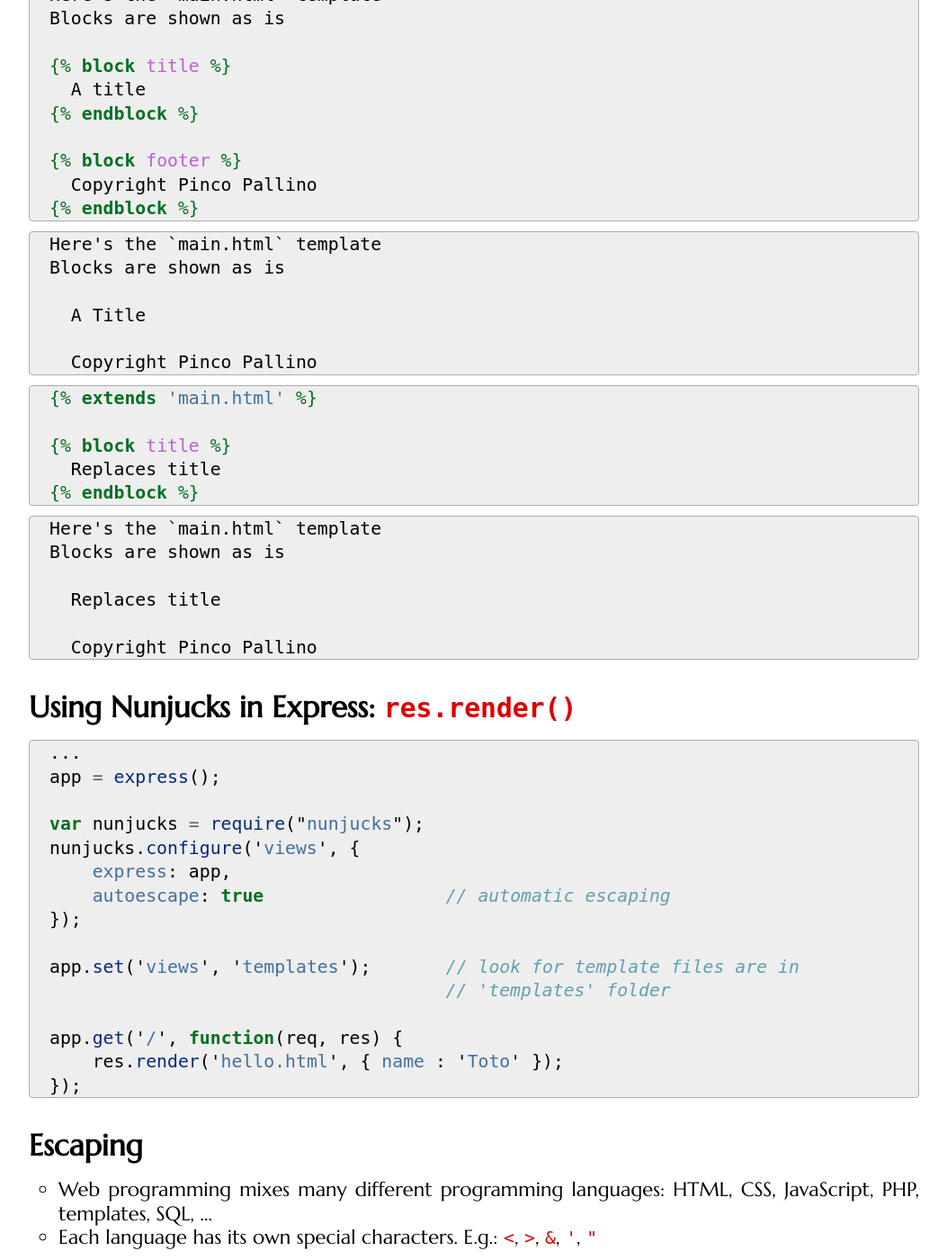
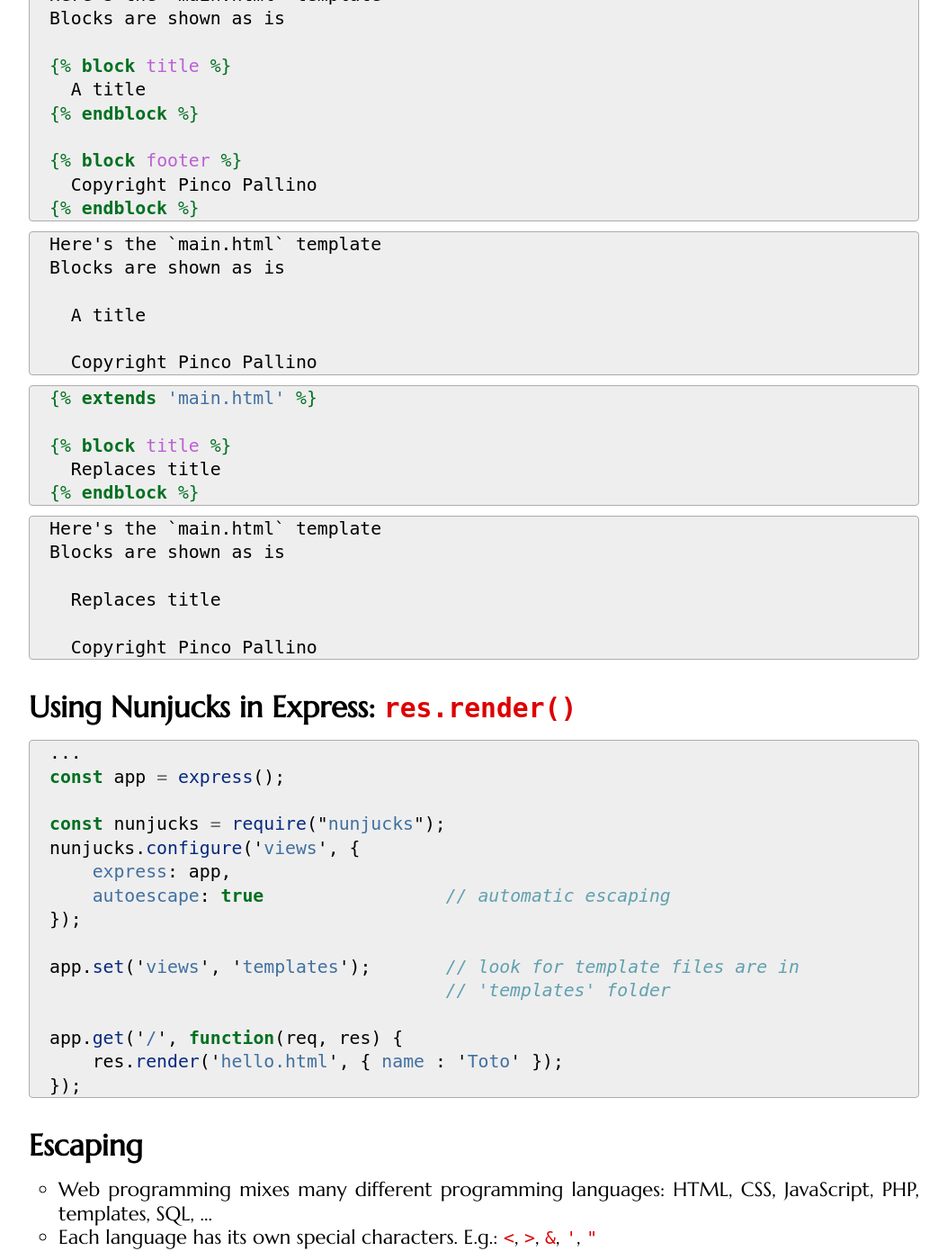
Before and after one commit to defeo/aws, a Jekyll site: the page built from _lessons/templates.md, in a window 1280 px wide and 1400 px high, scrolled down 7186 px. Shown: the whole window at 90% size, without its empty margins (113-1166 px from the left). Built offline with Jekyll 4.4.1, drawn with Linux system fonts in a browser that asks for light colours; some web fonts are replaced; some of the changed text lies outside the part shown.

Commit message:
Typo fixes

````diff
--- a/_lessons/templates.md
+++ b/_lessons/templates.md
@@ -23,7 +23,7 @@ scripts: 'https://unpkg.com/nunjucks@3.0.1/browser/nunjucks.js'
 
 ```js
 function(req, res) {
-    var user = req.session.user;
+    let user = req.session.user;
     res.send('<!Doctype html><html><head><title>Main page</title></head>'
         + '<body><h1>Hello ' + user + '</h1></body></html>');
 }
@@ -39,7 +39,7 @@ generate...
 
 ```js
 function(req, res) {
-    var user = req.session.user;
+    let user = req.session.user;
     res.send(`
 <!Doctype html>
 <html>
@@ -65,8 +65,8 @@ More readable, useful for small snippets, but still...
 
 ~~~js
 function(req, res) {
-    body = '<html><head><title>Bla</title><body><table>';
-    for (var k in v) {
+    let body = '<html><head><title>Bla</title><body><table>';
+    for (let k in v) {
         body += `<tr><td>${k}</td><td>${v[k]}</td></tr>`;
     }
     res.send(body + '</table></body></html>');
@@ -166,8 +166,8 @@ Some template languages
 **Context:** a dictionary of **key → value** associations given to the
 template engine. For example:
 
-- `name` → `toto`
-- `users` → `[titi, tutu, tata]`
+- `name` → `"toto"`
+- `users` → `["titi", "tutu", "tata"]`
 
 ### Variable substitution, filters
 
@@ -312,7 +312,7 @@ Blocks are shown as is
 Here's the `main.html` template
 Blocks are shown as is
 
-  A Title
+  A title
 
   Copyright Pinco Pallino
 ~~~
@@ -346,9 +346,9 @@ Blocks are shown as is
 
 ~~~js
 ...
-app = express();
+const app = express();
 
-var nunjucks = require("nunjucks");
+const nunjucks = require("nunjucks");
 nunjucks.configure('views', {
     express: app,
     autoescape: true                 // automatic escaping
````
